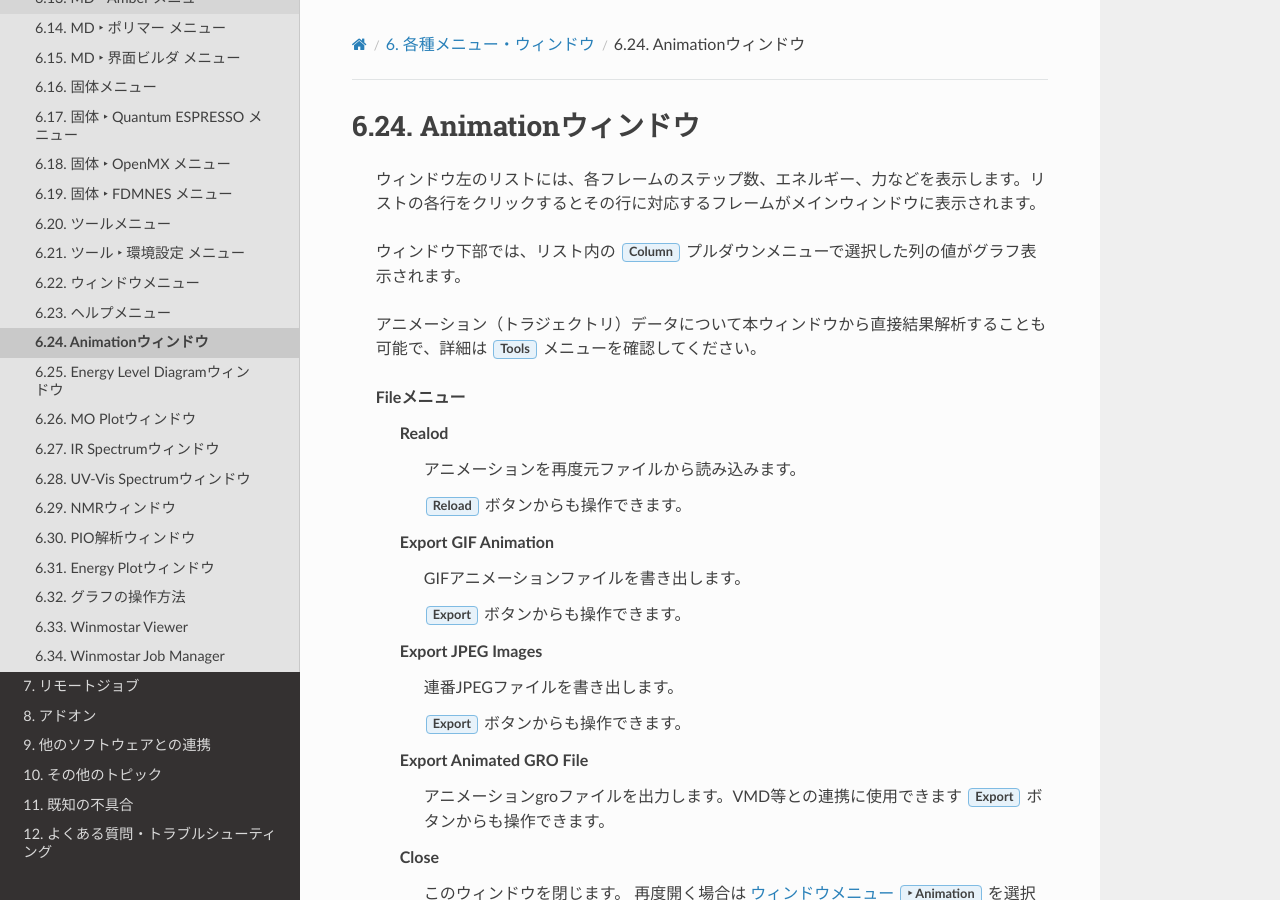
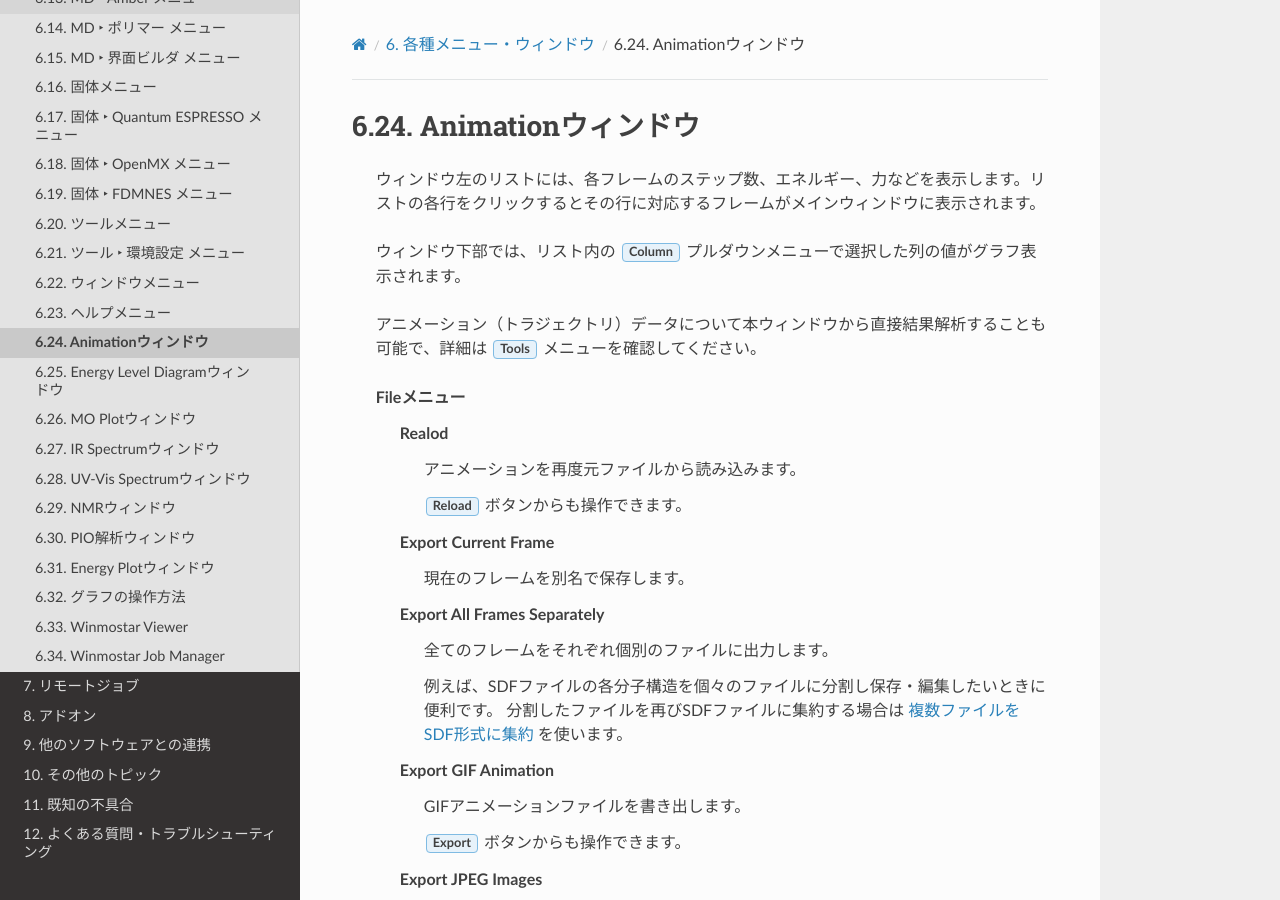
Before and after one commit to X-Ability/winmostar_doc, a Sphinx documentation site: the page built from source/winmos/sub/winmos_animation.rst, in a window 1280 px wide and 900 px high. Built offline with Sphinx 7.4.7 and the Read the Docs theme 2.0.0, drawn with Linux system fonts in a browser that asks for light colours; formulas are drawn with MathJax 3; pages that are not in the unit, such as notebooks, are missing from menus.

Commit message:
SDFファイルの編集について追記

```diff
--- a/source/advanced/advanced.rst
+++ b/source/advanced/advanced.rst
@@ -8,3 +8,4 @@
    commandline
    cygwinwm
    forcefield
+   sdfformat
--- a/source/winmos/sub/winmos_animation.rst
+++ b/source/winmos/sub/winmos_animation.rst
@@ -14,6 +14,13 @@ Animationウィンドウ
          アニメーションを再度元ファイルから読み込みます。
 
          :guilabel:`Reload` ボタンからも操作できます。
+      Export Current Frame
+         現在のフレームを別名で保存します。
+      Export All Frames Separately
+         全てのフレームをそれぞれ個別のファイルに出力します。
+
+         例えば、SDFファイルの各分子構造を個々のファイルに分割し保存・編集したいときに便利です。
+         分割したファイルを再びSDFファイルに集約する場合は :ref:`tools_composesdf` を使います。
       Export GIF Animation
          GIFアニメーションファイルを書き出します。
 
--- a/source/winmos/winmos_file.rst
+++ b/source/winmos/winmos_file.rst
@@ -55,6 +55,7 @@
    メインウィンドウに表示されている分子構造に、選択したファイルの分子構造を追加します。
 
 
+.. _file_save:
 
 上書き保存
 ----------------------------------
--- a/source/winmos/winmos_tools.rst
+++ b/source/winmos/winmos_tools.rst
@@ -160,3 +160,12 @@ batファイル連続実行
    4.  :guilabel:`Align All` ボタンで各分子の配向を揃えることができます。それぞれの分子について3原子をクリックして指定すると、1点目を原点に、2点目をＸ軸上に、3点目をxy平面上に設定します。
    5. 分子の構造が近い場合は、 :guilabel:`X` , :guilabel:`Y` , :guilabel:`Z` ボタンを押して重ね合わせる面をずらします。
    6. :guilabel:`Open Viewer` ボタンを押すと、:ref:`winmos3d_top` で表示することができます。
+
+.. _tools_composesdf:
+
+複数ファイルをSDF形式に集約
+------------------------------
+
+   複数のファイルを1つのSDF形式のファイルに集約して保存します。
+   選択されたフォルダの中に含まれる全てのフォルダについて集約します。
+   :ref:`file_open` で開くことができるファイルの以外は読み込まれません。（拡張子で判断されます）
```
